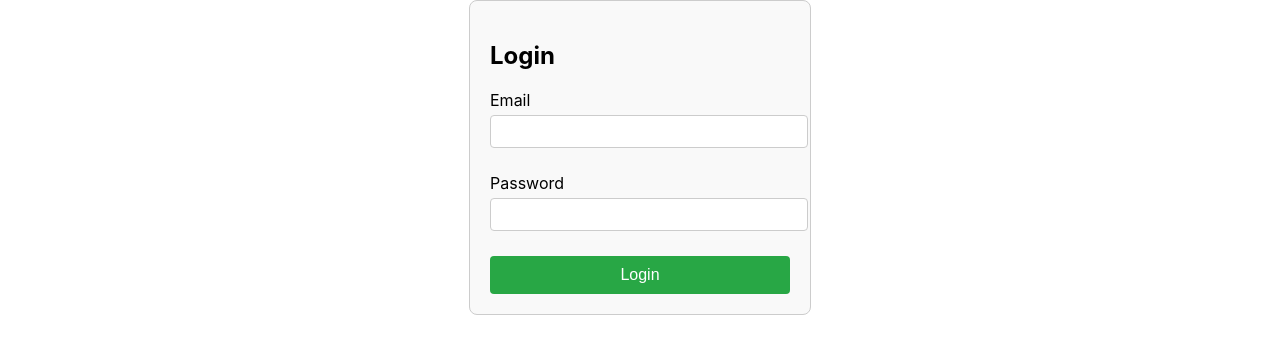
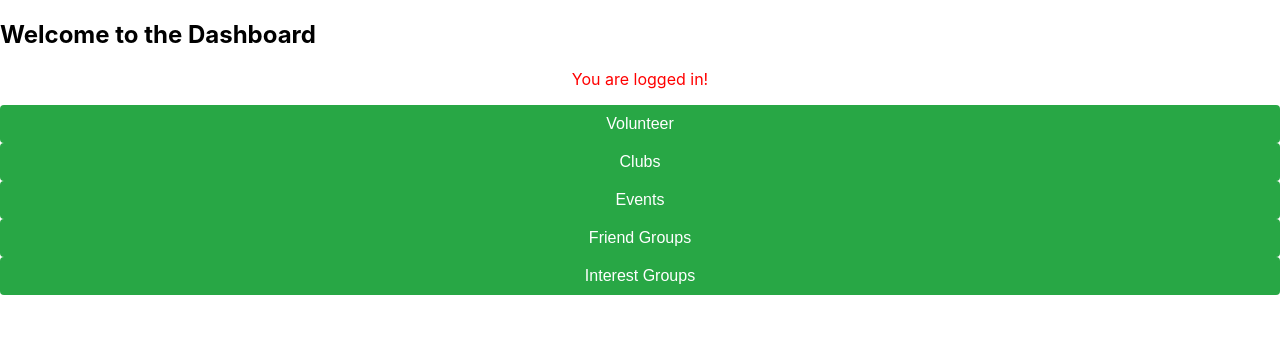
Before and after one commit to HikaruKurusu/111Project, a React (Create React App) app in the folder 111project/: page /dashboard in a window 1280 px wide. Shown: the top 354 px of the page. Built offline with nearby package versions, Linux system fonts and the light colour scheme.

Commit message:
initial pages and routes; no content yet

```diff
--- a/111project/package.json
+++ b/111project/package.json
@@ -9,7 +9,7 @@
     "react": "^18.3.1",
     "react-dom": "^18.3.1",
     "react-router-dom": "^7.0.2",
-    "react-scripts": "5.0.1",
+    "react-scripts": "^5.0.1",
     "web-vitals": "^2.1.4"
   },
   "scripts": {
--- a/111project/src/App.js
+++ b/111project/src/App.js
@@ -1,12 +1,29 @@
 // src/App.js
 import React from "react";
-import LoginPage from "./LoginPage";
+import { BrowserRouter as Router, Route, Routes } from "react-router-dom";
+import LoginPage from "./pages/LoginPage";
+import Dashboard from "./pages/Dashboard";
+import Volunteer from "./pages/Volunteer";
+import Clubs from "./pages/Clubs";
+import Events from "./pages/Events";
+import FriendGroups from "./pages/FriendGroups";
+import InterestGroups from "./pages/InterestGroups";
 
 function App() {
     return (
-        <div className="App">
-            <LoginPage />
-        </div>
+        <Router>
+            <div className="App">
+                <Routes>
+                    <Route path="/" element={<LoginPage />} />
+                    <Route path="/dashboard" element={<Dashboard />} />
+                    <Route path="/volunteer" element={<Volunteer />} />
+                    <Route path="/clubs" element={<Clubs />} />
+                    <Route path="/events" element={<Events />} />
+                    <Route path="/friend-groups" element={<FriendGroups />} />
+                    <Route path="/interest-groups" element={<InterestGroups />} />
+                </Routes>
+            </div>
+        </Router>
     );
 }
 
--- /dev/null
+++ b/111project/src/pages/Clubs.jsx
@@ -0,0 +1,15 @@
+import React from "react";
+import { useNavigate } from "react-router-dom";
+
+function Clubs() {
+    const navigate = useNavigate();
+
+    return (
+        <div>
+            <h2>Table of Clubs goes here</h2>
+            <button onClick={() => navigate("/dashboard")}>Dashboard</button>
+        </div>
+    );
+}
+
+export default Clubs;
--- /dev/null
+++ b/111project/src/pages/Dashboard.jsx
@@ -0,0 +1,23 @@
+// src/Dashboard.js
+import React from "react";
+import { useNavigate } from "react-router-dom";
+
+function Dashboard() {
+    const navigate = useNavigate();
+
+    return (
+        <div>
+            <h2>Welcome to the Dashboard</h2>
+            <p>You are logged in!</p>
+            <div>
+                <button onClick={() => navigate("/volunteer")}>Volunteer</button>
+                <button onClick={() => navigate("/clubs")}>Clubs</button>
+                <button onClick={() => navigate("/events")}>Events</button>
+                <button onClick={() => navigate("/friend-groups")}>Friend Groups</button>
+                <button onClick={() => navigate("/interest-groups")}>Interest Groups</button>
+            </div>
+        </div>
+    );
+}
+
+export default Dashboard;
--- /dev/null
+++ b/111project/src/pages/Events.jsx
@@ -0,0 +1,15 @@
+import React from "react";
+import { useNavigate } from "react-router-dom";
+
+function Events() {
+    const navigate = useNavigate();
+
+    return (
+        <div>
+            <h2>Table of Events goes here</h2>
+            <button onClick={() => navigate("/dashboard")}>Dashboard</button>
+        </div>
+    );
+}
+
+export default Events;
--- /dev/null
+++ b/111project/src/pages/FriendGroups.jsx
@@ -0,0 +1,16 @@
+import React from "react";
+import { useNavigate } from "react-router-dom";
+
+
+function FriendGroups() {
+    const navigate = useNavigate();
+
+    return (
+        <div>
+            <h2>Table of Friend groups goes here</h2>
+            <button onClick={() => navigate("/dashboard")}>Dashboard</button>
+        </div>
+    );
+}
+
+export default FriendGroups;
--- /dev/null
+++ b/111project/src/pages/InterestGroups.jsx
@@ -0,0 +1,15 @@
+import React from "react";
+import { useNavigate } from "react-router-dom";
+
+function InterestGroups() {
+    const navigate = useNavigate();
+
+    return (
+        <div>
+            <h2>Table of Interest groups goes here</h2>
+            <button onClick={() => navigate("/dashboard")}>Dashboard</button>
+        </div>
+    );
+}
+
+export default InterestGroups;
--- a/111project/src/LoginPage.js
+++ b/111project/src/pages/LoginPage.jsx
@@ -1,11 +1,13 @@
 // src/LoginPage.js
 import React, { useState } from "react";
 import "./LoginPage.css"; // We'll create this CSS file next
+import { useNavigate } from "react-router-dom";
 
 function LoginPage() {
     const [email, setEmail] = useState("");
     const [password, setPassword] = useState("");
     const [message, setMessage] = useState("");
+    const navigate = useNavigate()
 
     const handleSubmit = (event) => {
         event.preventDefault();
@@ -42,6 +44,7 @@ function LoginPage() {
                 </div>
                 <button type="submit">Login</button>
             </form>
+            <button onClick={() => navigate('/dashboard')}>temp dashboard button</button>
             {message && <p>{message}</p>}
         </div>
     );
--- /dev/null
+++ b/111project/src/pages/Volunteer.jsx
@@ -0,0 +1,16 @@
+// src/Volunteer.js
+import React from "react";
+import { useNavigate } from "react-router-dom";
+
+function Volunteer() {
+    const navigate = useNavigate();
+
+    return (
+        <div>
+            <h2>Table of Events goes here</h2>
+            <button onClick={() => navigate("/dashboard")}>Dashboard</button>
+        </div>
+    );
+}
+
+export default Volunteer;
```
Also changed, not shown: 111project/src/Dashboard.js (deleted, +0 -13 lines), 111project/src/pages/LoginPage.css (renamed from 111project/src/LoginPage.css), 1 other file (tests, documents, lock files or other folders).
